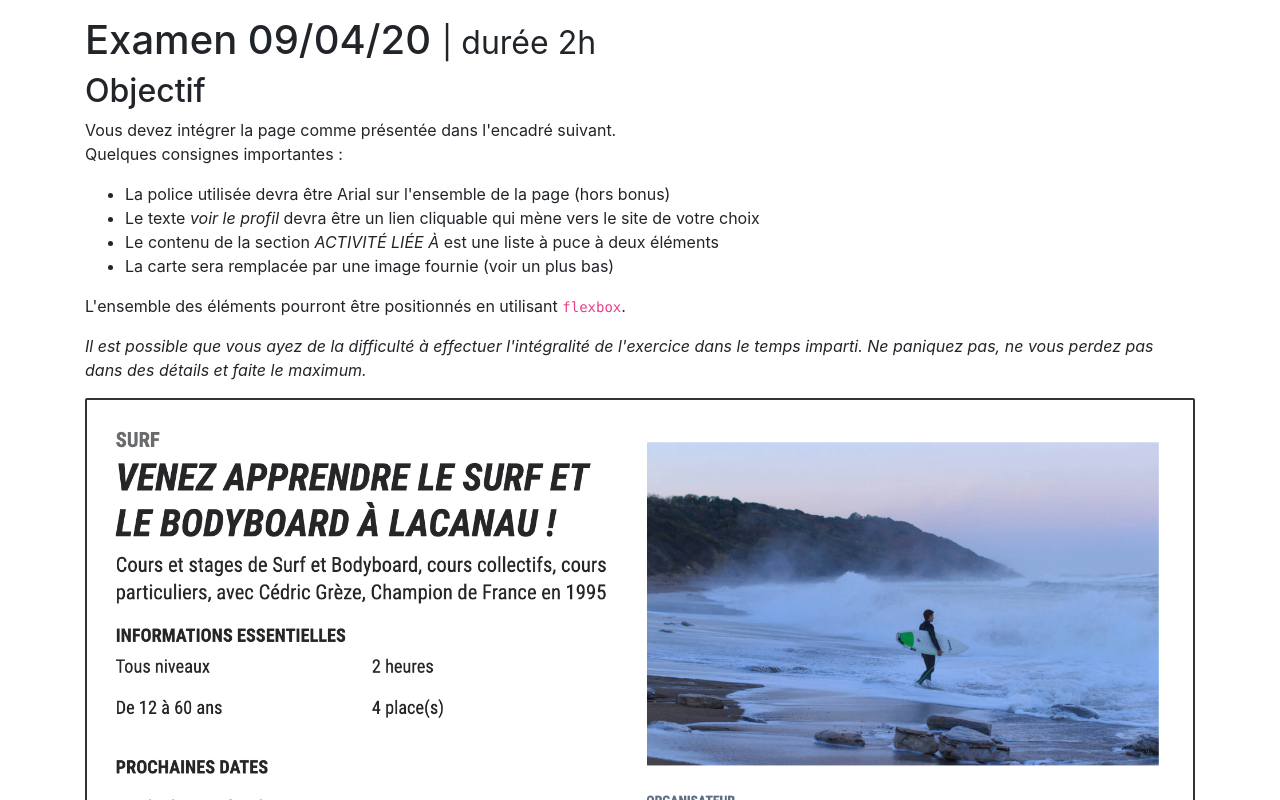
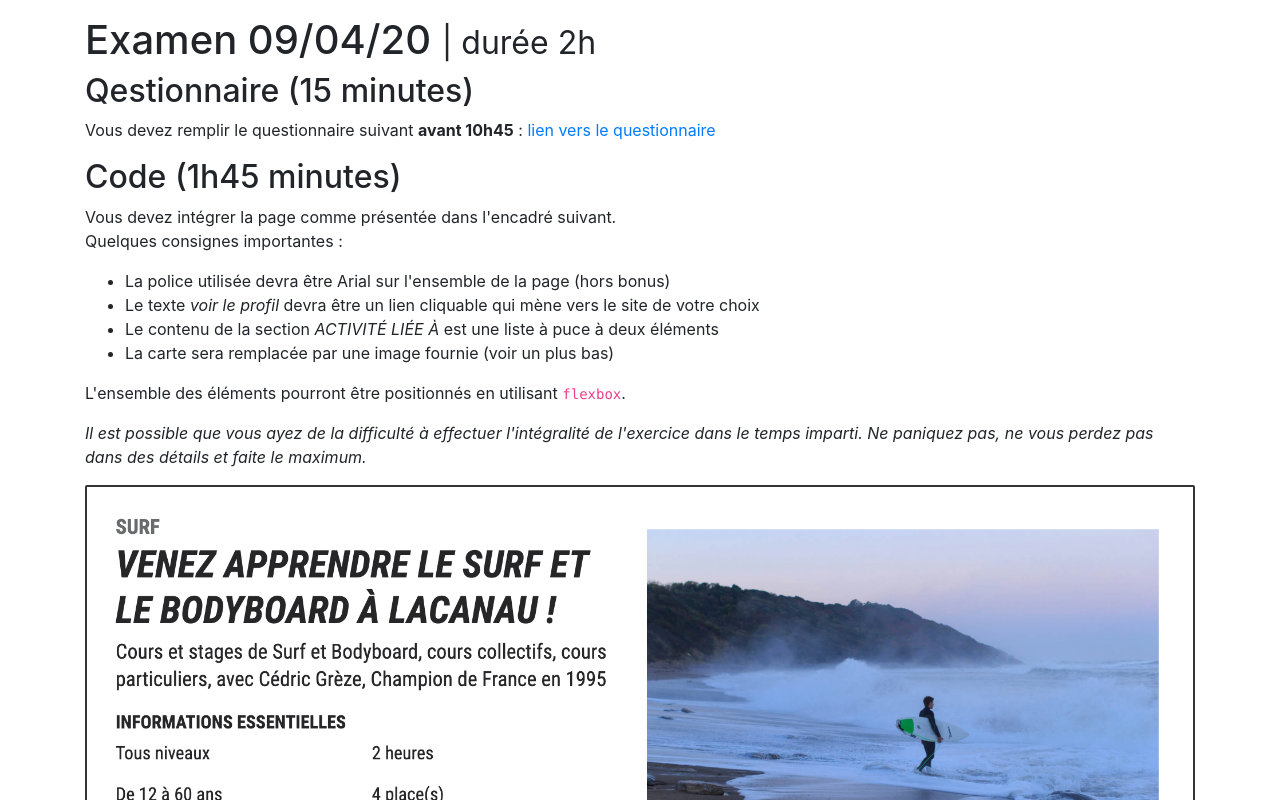
Before and after one commit to alexetmanon/courses-dsaa, a plain HTML site: page public/pages/2019-2020/exam/eycEBwWNHk.html in a window 1280 px wide. Shown: the top 800 px of the page. Drawn offline with nearby package versions, Linux system fonts and the light colour scheme.

Commit message:
feat: adds survey to exam

```diff
--- a/public/pages/2019-2020/exam/eycEBwWNHk.html
+++ b/public/pages/2019-2020/exam/eycEBwWNHk.html
@@ -25,7 +25,12 @@
 
           <!-- <p>Les fichiers sources de la correction sont disponibles <a href="correction.zip" download>ici</a>.</p> -->
 
-          <h2>Objectif</h2>
+          <h2>Qestionnaire (15 minutes)</h2>
+
+          <p>Vous devez remplir le questionnaire suivant <strong>avant 10h45</strong> : <a href="https://forms.gle/hYgbyHKFTcxQQAkYA">lien vers le questionnaire</a></p>
+
+          <h2>Code (1h45 minutes)</h2>
+
           <p>Vous devez intégrer la page comme présentée dans l'encadré suivant.<br> Quelques consignes importantes :
           <ul>
             <li>La police utilisée devra être Arial sur l'ensemble de la page (hors bonus)</li>
@@ -54,7 +59,7 @@
           </ul>
 
           <h2>Format de rendu</h2>
-          <p>Vous m'enverrez une archive <em>zip</em> de votre dossier de code contenant l'ensemble de vos fichiers (html, css, font, image, etc.).<br><strong>Je dois pouvoir afficher votre site sur ma machine sans autre document que celui-ci.</strong></p>
+          <p>Vous m'enverrez une archive <em>zip</em> de votre dossier de code contenant l'ensemble de vos fichiers (html, css, font, image, etc.) <strong>avant 12h30</strong>.<br><strong>Je dois pouvoir afficher votre site sur ma machine sans autre document que celui-ci.</strong></p>
 
           <h2>Contenu utile</h2>
           <p>Afin de vous éviter de perdre du temps sur des détails, voici les différents éléments graphiques à utiliser pour réaliser cet exercice.</p>
```
